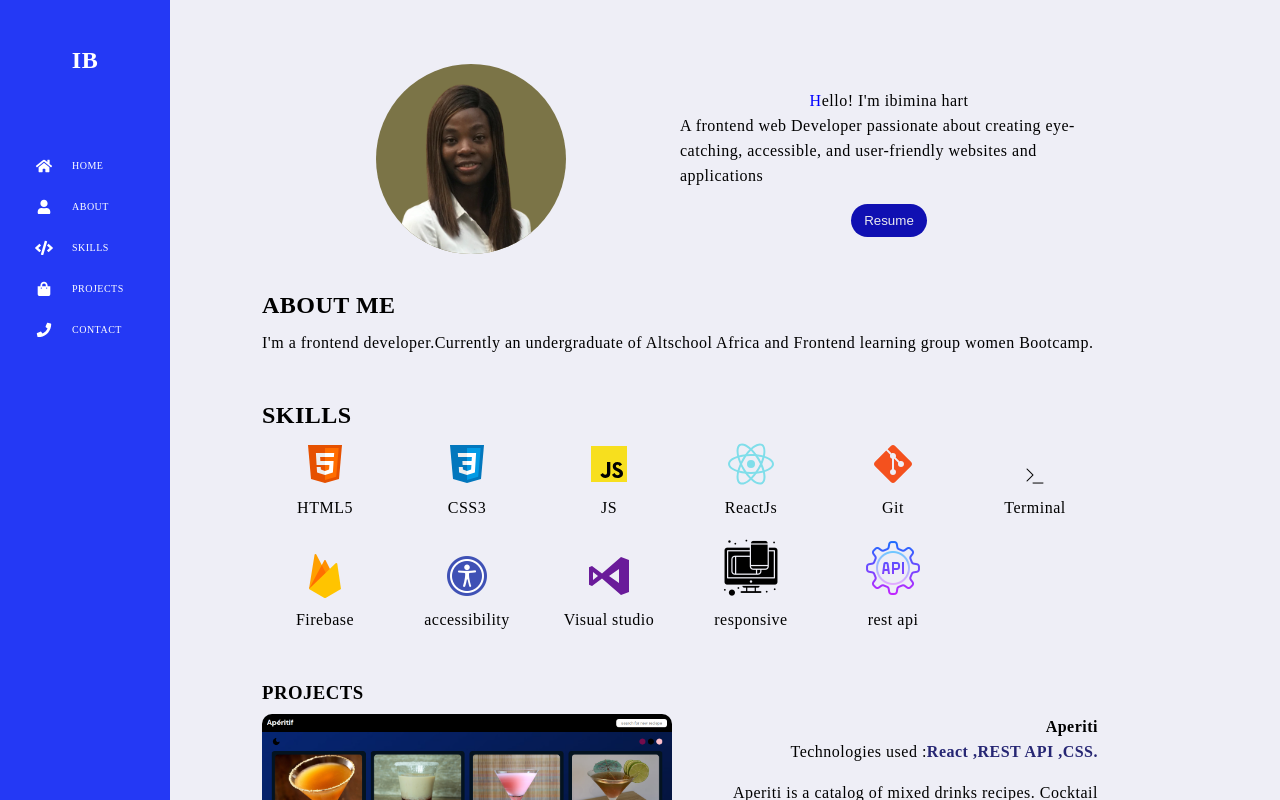
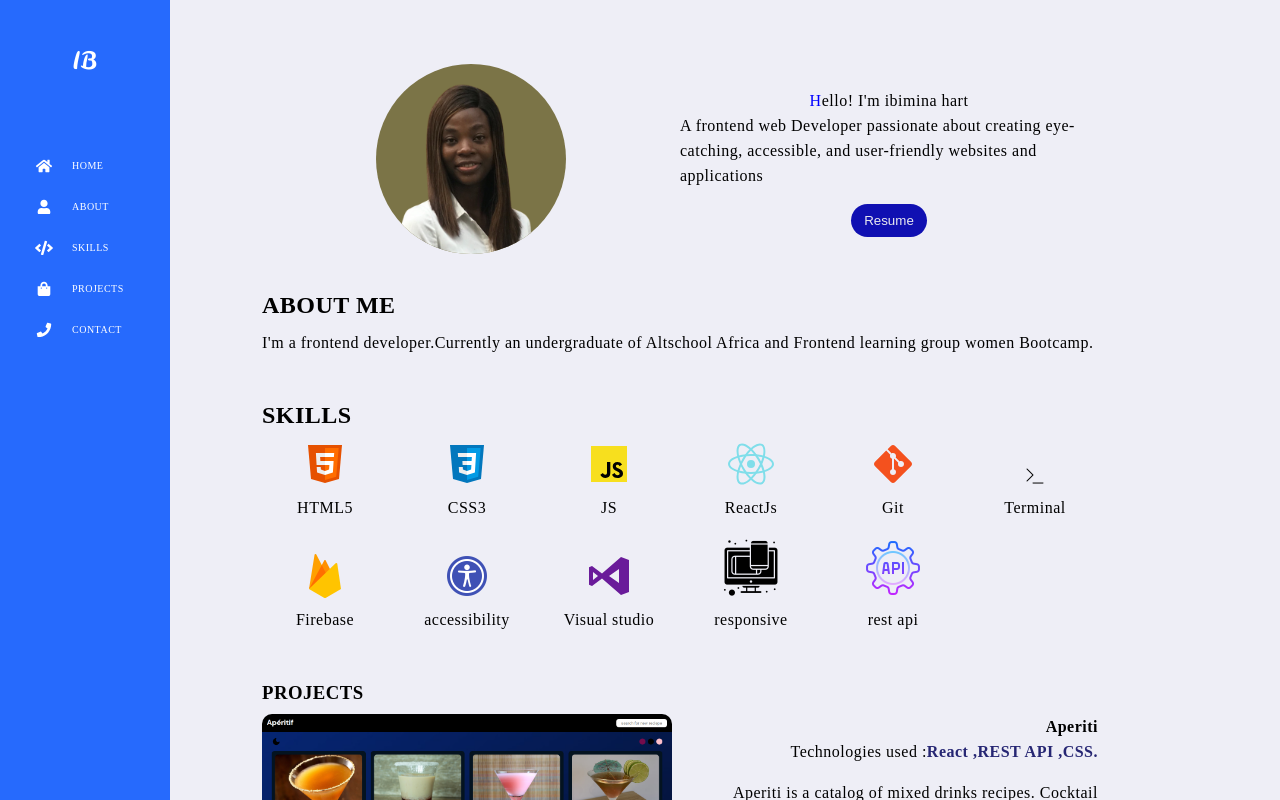
Before and after one commit to ibimina/ibimina-portfolio, a React (Create React App) app: page / in a window 1280 px wide. Shown: the top 800 px of the page. Built offline with nearby package versions, Linux system fonts and the light colour scheme.

Commit message:
import google fonts

```diff
--- a/src/index.css
+++ b/src/index.css
@@ -1,3 +1,4 @@
+@import url('https://fonts.googleapis.com/css2?family=Leckerli+One&display=swap');
 *,
 *::before,
 *::after {
@@ -70,7 +71,7 @@
   background-image: url("../public/images/icon-close.svg");
 }
 nav {
-  background-color: hsl(234, 91%, 55%);
+  background-color: hsl(221, 98%, 57%);
   position: fixed;
   width: 50%;
   height: 100%;
@@ -96,7 +97,10 @@
 .title {
   padding-top: 2em;
   margin-bottom: 2em;
+  font-family: 'Leckerli One', cursive;
+font-weight: 200;
 }
+
 
 ul {
   list-style: none;
```
